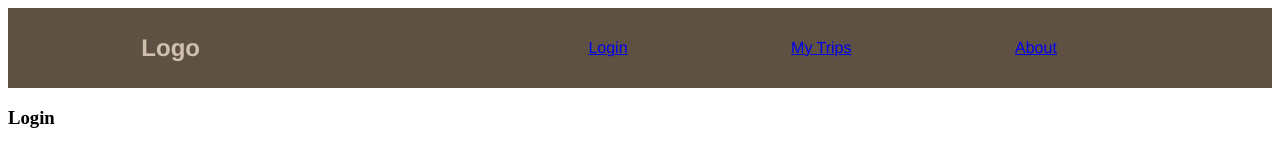
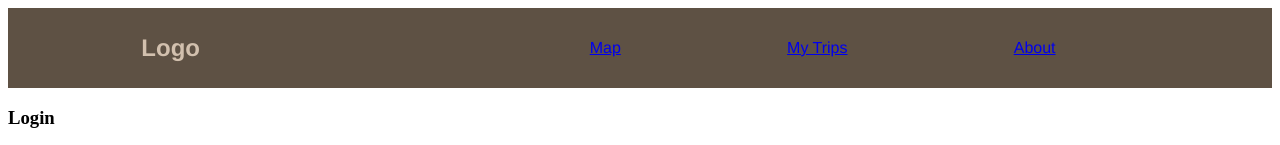
Before and after one commit to scooby-gang-7/iteration, a React (Create React App) app: page /#/ in a window 1280 px wide. Shown: the top 145 px of the page. Built offline with nearby package versions, Linux system fonts and the light colour scheme; no server answers.

Commit message:
solved Erika's issue related to node_modules

```diff
--- a/client/components/Nav.jsx
+++ b/client/components/Nav.jsx
@@ -9,8 +9,8 @@ function Nav()  {
         <nav>
             <h1>Logo</h1>
             <ul className='nav-links'>
-                <Link to="/">
-                  <li>Login</li>
+                <Link to="/map">
+                  <li>Map</li>
                 </Link>
                 <Link to="/mytrips">
                   <li>My Trips</li>
--- a/package.json
+++ b/package.json
@@ -9,11 +9,14 @@
     "react-error-overlay": "6.0.9"
   },
   "dependencies": {
+    "@fdefelici/react-bootstrap-combobox": "^1.13.0",
     "@googlemaps/js-api-loader": "^1.14.3",
     "@react-google-maps/api": "^2.12.0",
+    "@react-types/combobox": "^3.5.1",
     "axios": "^0.27.2",
     "bcryptjs": "^2.4.3",
     "body-parser": "^1.20.0",
+    "bootstrap": "^5.1.3",
     "concurrently": "^7.2.2",
     "cookie-parser": "^1.4.6",
     "cors": "^2.8.5",
@@ -28,7 +31,8 @@
     "react-router-dom": "^6.3.0",
     "react-scripts": "^5.0.1",
     "react-toastify": "^9.0.5",
-    "sass": "^1.53.0"
+    "sass": "^1.53.0",
+    "use-places-autocomplete": "^4.0.0"
   },
   "devDependencies": {
     "@babel/core": "^7.18.6",
```
Also changed, not shown: client/components/map.jsx (+13 -12 lines), 2 other files (tests, documents, lock files or other folders).
